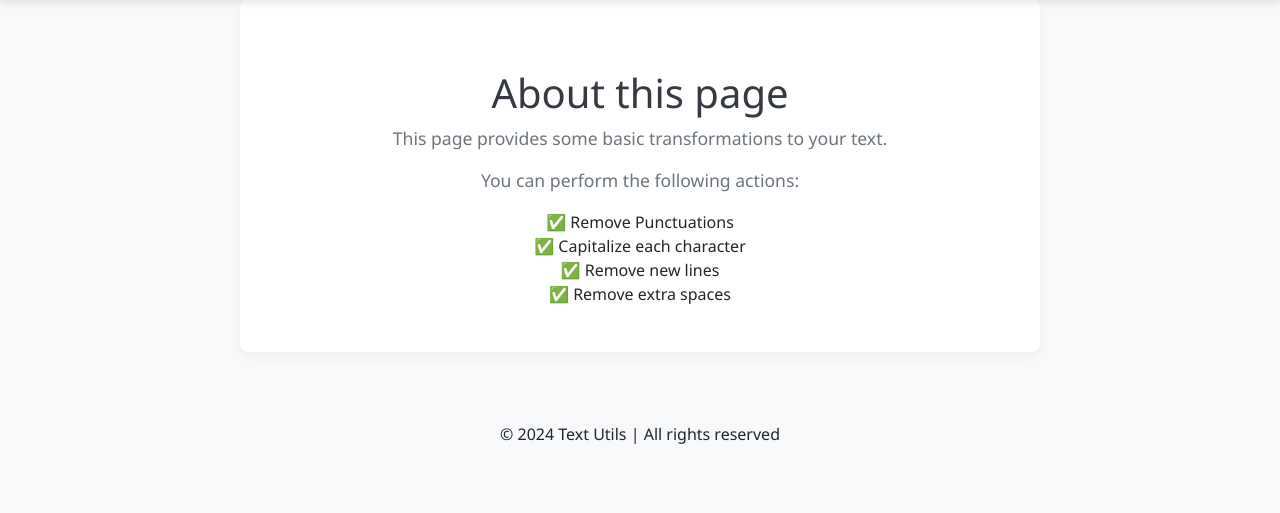
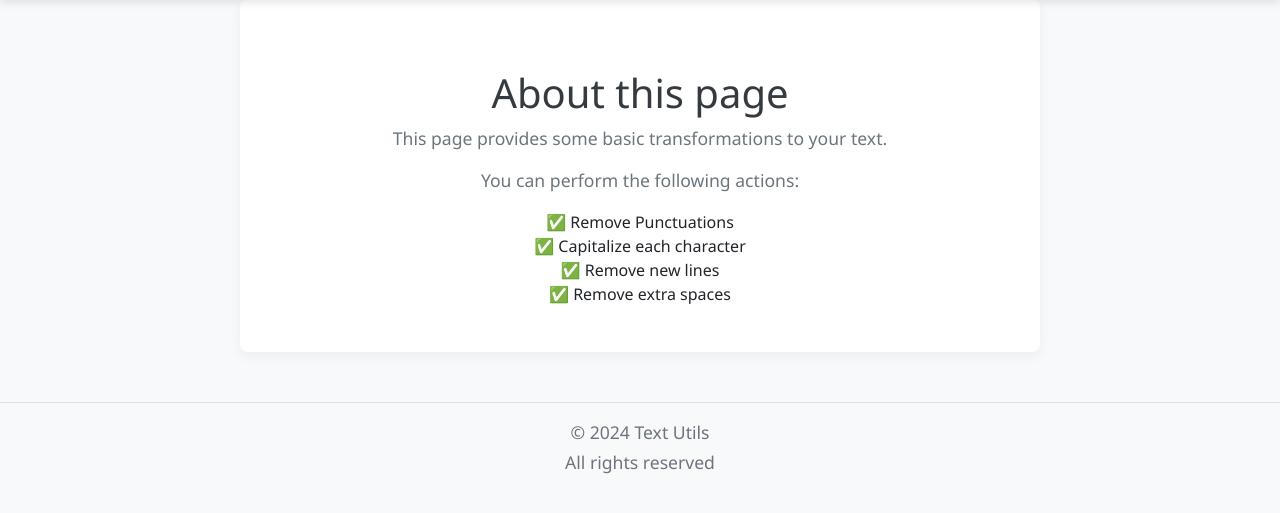
Before and after one commit to MandeepSingh04/Text-Utils, a Django app: page /about in a window 1280 px wide. Shown: the part 57-570 px from the top of the page. Run offline with Django 3.2, Linux system fonts and the light colour scheme; some libraries are stand-ins or nearby versions.

Commit message:
Update about.html

```diff
--- a/templates/about.html
+++ b/templates/about.html
@@ -86,8 +86,11 @@
       </div>
     </div>
 
-    <footer>
-      © 2024 Text Utils | All rights reserved
+    <footer class=" border-top text-center py-3 text-muted">
+      <div class="container">
+          <p class="mb-1">&copy; 2024 Text Utils</p>
+          <p class="mb-0">All rights reserved</p>
+      </div>
     </footer>
 
     <!-- Optional JavaScript -->
```
